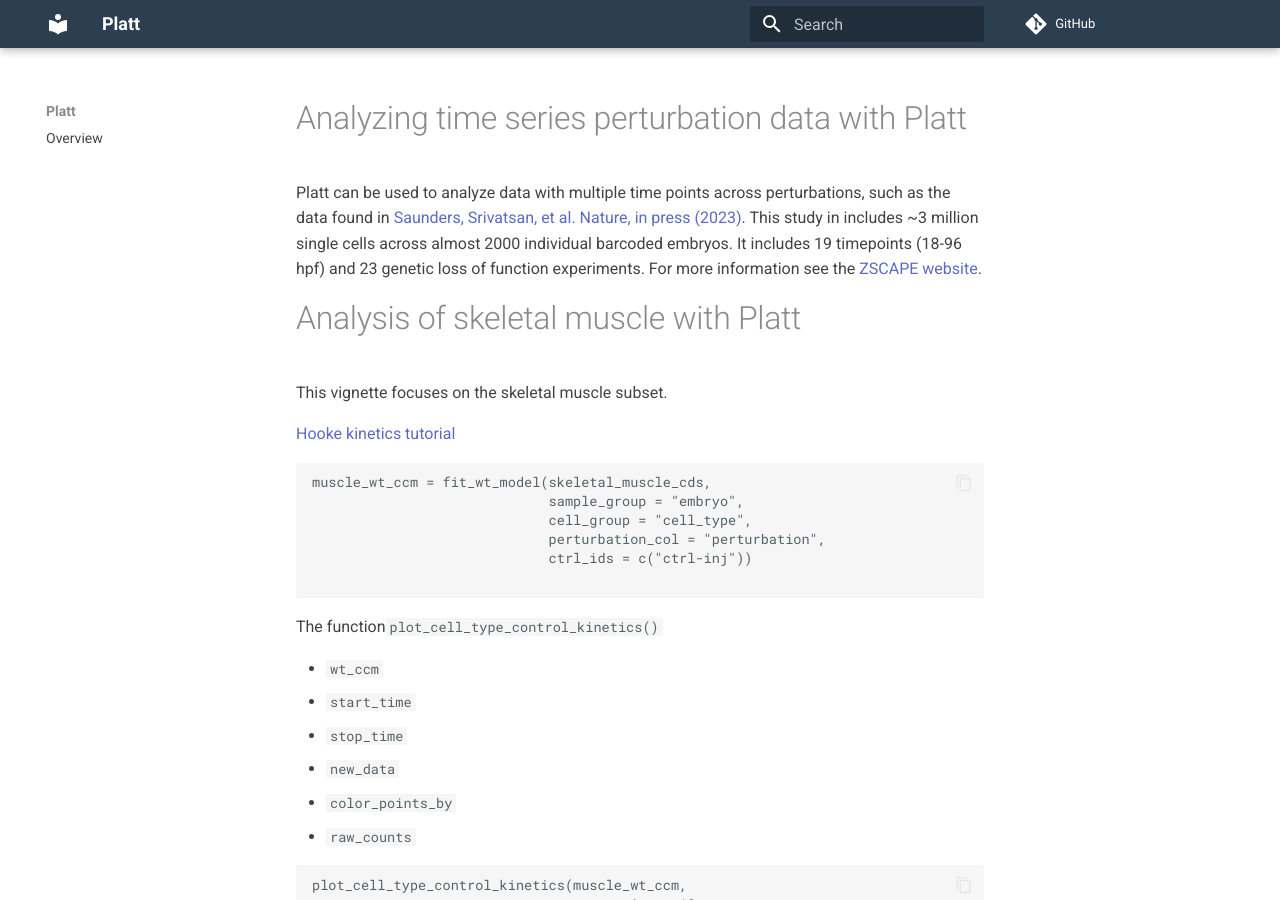
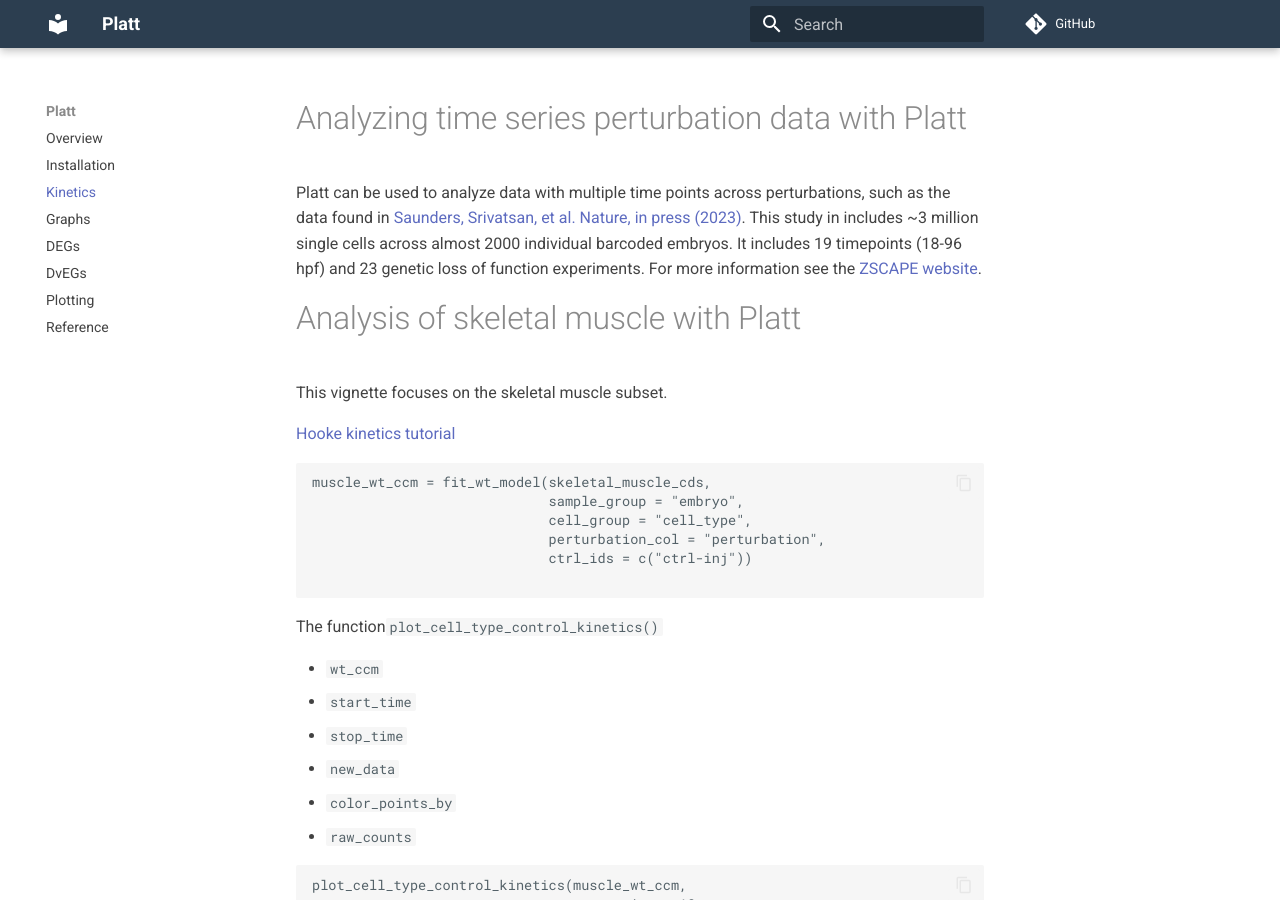
Before and after one commit to cole-trapnell-lab/platt, an MkDocs documentation site: the page built from docs/kinetics.md, in a window 1280 px wide and 900 px high. Built offline with MkDocs 1.6.1 and Material for MkDocs 9.7.7, drawn with Linux system fonts in a browser that asks for light colours; comment, search, counter and statistics services are not loaded; some of the changed lines change nothing that is shown.

Commit message:
uncomment yml

```diff
--- a/mkdocs.yml
+++ b/mkdocs.yml
@@ -3,13 +3,13 @@ site_author: Maddy Duran
 site_url: https://cole-trapnell-lab.github.io/platt
 nav:
   - Overview: background.md
-  # - Installation: install.md
-  # - Kinetics: kinetics.md
-  # - Graphs: graphs.md
-  # - DEGs: deg.md
-  # - DvEGs: dveg.md
-  # - Plotting: plotting.md
-  # - Reference: reference.md
+  - Installation: install.md
+  - Kinetics: kinetics.md
+  - Graphs: graphs.md
+  - DEGs: deg.md
+  - DvEGs: dveg.md
+  - Plotting: plotting.md
+  - Reference: reference.md
 
 theme:
   palette:
```
